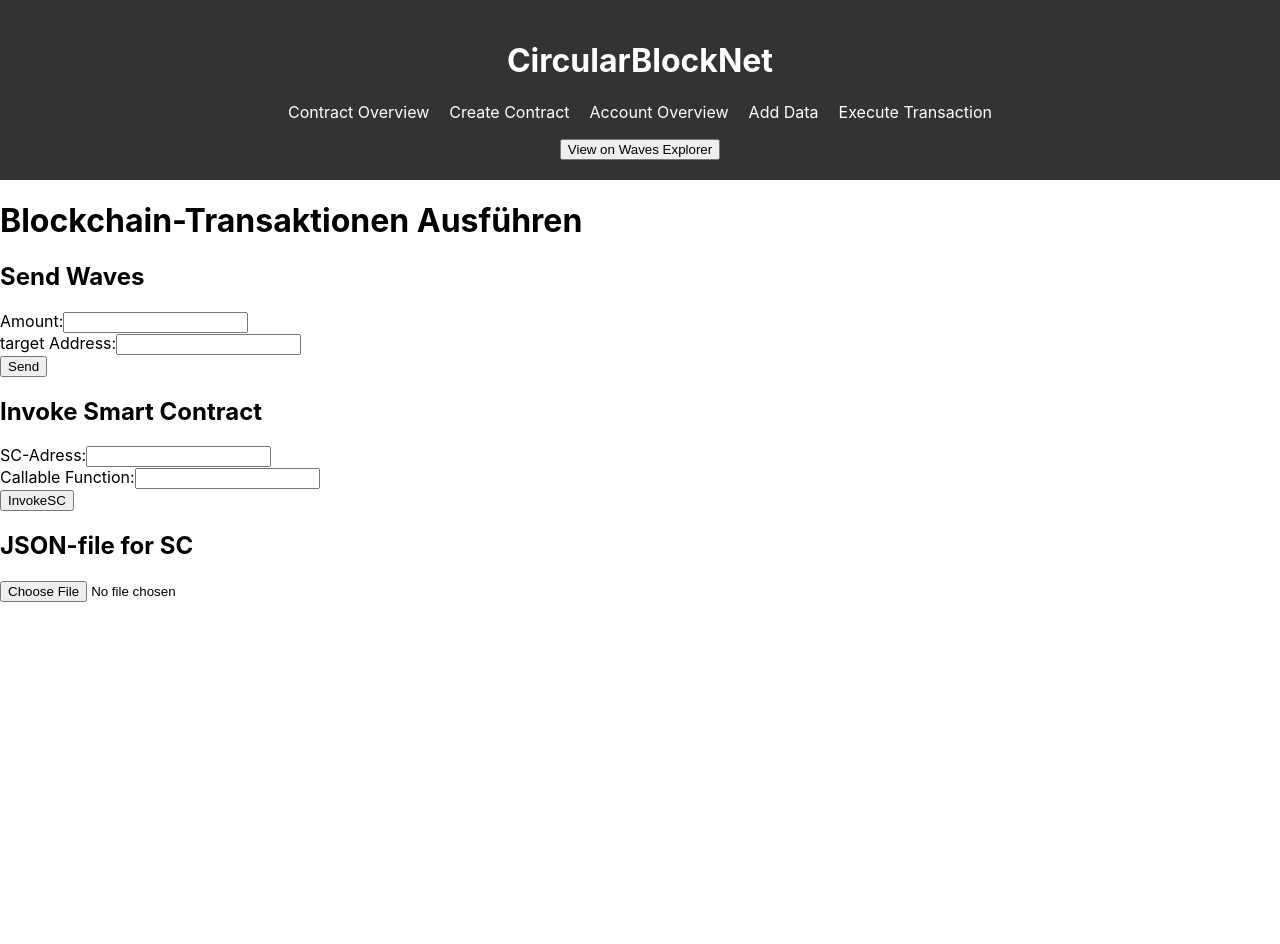
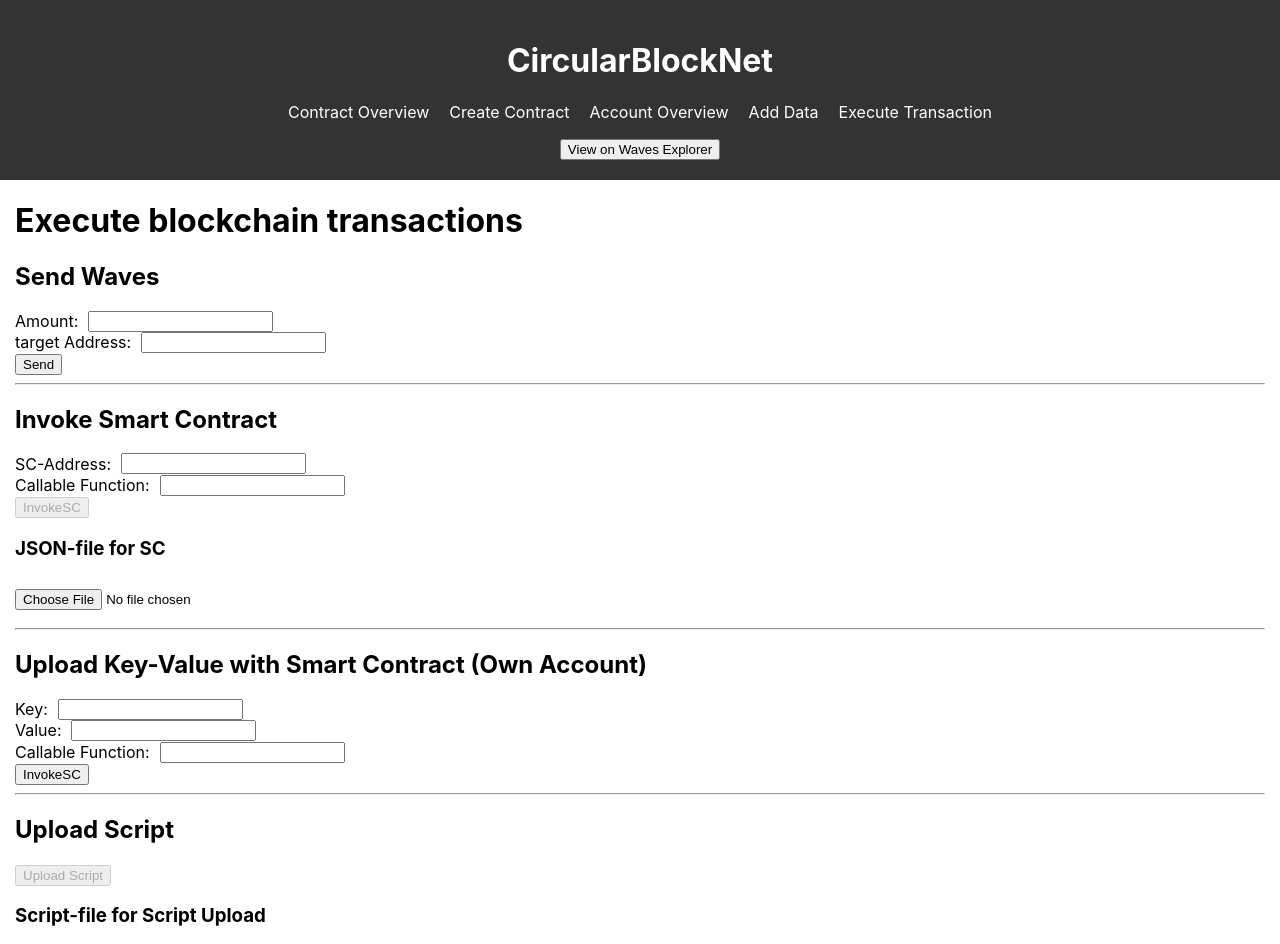
Before and after one commit to LambertoS/masterreact, a React (Create React App) app: page /execute-transaction in a window 1280 px wide. Shown: the top 944 px of the page. Before the commit the page ends 800 px from the top, so only its background shows below. Built offline with nearby package versions, Linux system fonts and the light colour scheme.

Commit message:
general: - Scripts for Admin and Customer components-overview: - Display of address beside the invoke function execute-transaction: - Automatic get the callable function for the logged in waves account - ComboBox.js for the callable functions - Upload Script - Key-value upload to own account

```diff
--- /dev/null
+++ b/src/components/Accordion/Accordion.js
@@ -0,0 +1,14 @@
+import {useState} from "react";
+
+export const Accordion = ({ title, children }) => {
+    const [isOpen, setIsOpen] = useState(false);
+
+    return (
+        <div>
+            <button onClick={() => setIsOpen(!isOpen)}>
+                {title}
+            </button>
+            {isOpen && <div>{children}</div>}
+        </div>
+    );
+};
--- /dev/null
+++ b/src/components/ComboBox/ComboBox.css
@@ -0,0 +1,16 @@
+.custom-combo-box ul {
+    background-color: white;
+    margin: 0; /* Removes default margin */
+    padding: 0; /* Removes default padding */
+    position: absolute;
+    list-style-type: none; /* Removes bullet points */
+}
+
+.custom-combo-box li {
+    padding: 5px 10px;
+    cursor: pointer;
+}
+
+.custom-combo-box li:hover {
+    background-color: #f0f0f0; /* Adds a hover effect */
+}
--- /dev/null
+++ b/src/components/ComboBox/ComboBox.js
@@ -0,0 +1,50 @@
+import React, {useEffect, useState} from 'react';
+import "./ComboBox.css"
+
+export const CustomComboBox = ({ options, inputChanged }) => {
+    const [inputValue, setInputValue] = useState('');
+    const [isDropdownVisible, setIsDropdownVisible] = useState(false);
+
+    useEffect(() => {
+        if (options.length > 0) {
+            handleSelect(options[0])
+        }
+    }, [options])
+
+    const handleInputChange = (event) => {
+        setInputValue(event.target.value);
+        inputChanged(event.target.value)
+        setIsDropdownVisible(true);
+    };
+
+    const handleSelect = (value) => {
+        setInputValue(value);
+        inputChanged(value)
+        setIsDropdownVisible(false);
+    };
+
+    return (
+        <div className="custom-combo-box">
+            <input
+                type="text"
+                value={inputValue}
+                onChange={handleInputChange}
+                onFocus={() => setIsDropdownVisible(true)}
+                onBlur={() => setTimeout(() => setIsDropdownVisible(false), 100)}
+            />
+            {isDropdownVisible && (
+                <ul style={{ position: 'absolute', listStyleType: 'none', padding: 0 }}>
+                    {options.map((option) => (
+                        <li
+                            key={option}
+                            onClick={() => handleSelect(option)}
+                            style={{ cursor: 'pointer' }}
+                        >
+                            {option}
+                        </li>
+                    ))}
+                </ul>
+            )}
+        </div>
+    );
+};
--- a/src/components/ExecuteTransaction/ExecuteTransaction.css
+++ b/src/components/ExecuteTransaction/ExecuteTransaction.css
@@ -0,0 +1,21 @@
+.execute-transaction {
+    margin-left: 15px;
+    margin-right: 15px;
+    margin-bottom: 25px;
+}
+
+.sub-container {
+    display: flex;
+    flex-direction: column;
+    gap: 10px;
+}
+
+.form-container {
+
+}
+
+.form-field {
+    display: flex; /* This makes the label and CustomComboBox align horizontally */
+    align-items: center; /* This vertically centers the label and CustomComboBox */
+    gap: 10px;
+}
--- a/src/components/ExecuteTransaction/ExecuteTransaction.js
+++ b/src/components/ExecuteTransaction/ExecuteTransaction.js
@@ -1,14 +1,26 @@
 import React, {useEffect, useState} from 'react';
 import './ExecuteTransaction.css';
 import {useWavesTransactions} from '../Blockchain/WavesTransactionContext';
+import {Accordion} from "../Accordion/Accordion";
+import {CustomComboBox} from "../ComboBox/ComboBox";
 
 const ExecuteTransaction = () => {
+    // Send Waves
     const [wavesAmount, setWavesAmount] = useState('');
     const [targetAddress, setTargetAddress] = useState('');
+    // Invoke Smart Contract
     const [scAddress, setScAddress] = useState(''); // Adresse des Smart Contracts
     const [functionName, setFunctionName] = useState(''); // Name der Smart-Contract-Funktion
     const [jsonData, setJsonData] = useState({});
-    const {sendToken, invokeScript} = useWavesTransactions();
+    // Upload Script
+    const [scriptData, setScriptData] = useState("")
+    // Upload Key-Value with Smart Contract
+    const [keyValuePairKey, setKeyValuePairKey] = useState("")
+    const [keyValuePairValue, setKeyValuePairValue] = useState("")
+    const [keyValuePairFunctionName, setKeyValuePairFunctionName] = useState('');
+    // General
+    const [callableAccountFunctions, setCallableAccountFunctions] = useState([])
+    const {sendToken, invokeScript, setScript} = useWavesTransactions();
 
     useEffect(() => {
         const fetchAccountData = async () => {
@@ -29,12 +41,21 @@
                 const account = publicState["account"]
 
                 setScAddress(account.address)
+
+                setAccountCallableFunctions(account.address)
             } catch (e) {
 
             }
         }
         fetchAccountData()
     }, [])
+
+    const setAccountCallableFunctions = async (address) => {
+        const responseData = await fetch(`https://nodes-testnet.wavesnodes.com/addresses/scriptInfo/${address}/meta`);
+        const data = await responseData.json()
+        const functionNames = Object.keys(data.meta.callableFuncTypes);
+        setCallableAccountFunctions(functionNames)
+    }
 
     // Funktion für das Senden von Waves
     const handleWavesSubmit = async (event) => {
@@ -52,6 +73,7 @@
 
     const handleSCSubmit = async (event) => {
         event.preventDefault();
+        console.log(functionName)
         try {
             const result = processJsonData(jsonData)
 
@@ -132,9 +154,63 @@
         return null;
     };
 
+    const handleScriptFile = (event) => {
+        const fileReader = new FileReader();
+        fileReader.readAsText(event.target.files[0], "UTF-8");
+        fileReader.onload = e => {
+            try {
+                const contentAsString = e.target.result;
+                console.log(contentAsString);
+                setScriptData(contentAsString);
+            } catch (error) {
+                console.error("Fehler beim Parsen der Script Datei", error);
+                setScriptData("");
+            }
+        };
+    }
+
+    const handleScriptUploadSubmit = async (event) => {
+        event.preventDefault();
+
+        try {
+            // Convert String to Base64
+            const requestOptions = {
+                method: 'POST',
+                headers: {'Content-Type': 'application/json'},
+                body: scriptData
+            };
+            const responseUtilsScriptCompile = await fetch(`https://nodes-testnet.wavesnodes.com/utils/script/compileCode`, requestOptions);
+            const scriptBase64 = (await responseUtilsScriptCompile.json()).script
+
+            await setScript({
+                script: scriptBase64
+            });
+
+            setScriptData("")
+        } catch (e) {
+
+        }
+    }
+
+    const handleKeyValuePairSubmit = async (event) => {
+        event.preventDefault()
+        try {
+            await invokeScript({
+                dApp: scAddress,
+                call: {
+                    function: keyValuePairFunctionName,
+                    args: [{type: "string", value: keyValuePairKey}, {type: "string", value: keyValuePairValue}],
+                },
+                payment: [],
+            });
+        } catch (e) {
+
+        }
+    }
+
     return (
         <div className="execute-transaction">
-            <h1>Blockchain-Transaktionen Ausführen</h1>
+            <h1>Execute blockchain transactions</h1>
 
             {/* Formular für das Senden von Waves */}
             <div className="form-container">
@@ -160,12 +236,14 @@
                 </form>
             </div>
 
+            <hr/>
+
             {/* Formular für den Smart-Contract-Aufruf */}
             <div className="form-container">
                 <h2>Invoke Smart Contract</h2>
                 <form onSubmit={handleSCSubmit}>
                     <div className="form-field">
-                        <label>SC-Adress:</label>
+                        <label>SC-Address:</label>
                         <input
                             type="text"
                             value={scAddress}
@@ -174,21 +252,73 @@
                     </div>
                     <div className="form-field">
                         <label>Callable Function:</label>
+                        <CustomComboBox inputChanged={setFunctionName} options={callableAccountFunctions} />
+                    </div>
+                    <button type="submit" disabled={Object.keys(jsonData).length === 0}>InvokeSC</button>
+                </form>
+
+                {/* Bereich für das Hochladen und Anzeigen der JSON-Daten */}
+                <div className="sub-container">
+                    <h3>JSON-file for SC</h3>
+                    <input type="file" onChange={handleJsonUpload}/>
+                    <div>{Object.keys(jsonData).length > 0 && (
+                        <Accordion title="Show/Hide Json Data">
+                            {generateFormFields(jsonData)}
+                        </Accordion>
+                        )}
+                    </div>
+                </div>
+            </div>
+
+            <hr/>
+
+            <div className="form-container">
+                <h2>Upload Key-Value with Smart Contract (Own Account)</h2>
+
+                <form onSubmit={handleKeyValuePairSubmit}>
+                    <div className="form-field">
+                        <label>Key:</label>
                         <input
                             type="text"
-                            value={functionName}
-                            onChange={(e) => setFunctionName(e.target.value)}
+                            value={keyValuePairKey}
+                            onChange={(e) => setKeyValuePairKey(e.target.value)}
                         />
+                    </div>
+                    <div className="form-field">
+                        <label>Value:</label>
+                        <input
+                            type="text"
+                            value={keyValuePairValue}
+                            onChange={(e) => setKeyValuePairValue(e.target.value)}
+                        />
+                    </div>
+                    <div className="form-field">
+                        <label>Callable Function:</label>
+                        <CustomComboBox options={callableAccountFunctions} inputChanged={setKeyValuePairFunctionName} />
                     </div>
                     <button type="submit">InvokeSC</button>
                 </form>
             </div>
 
-            {/* Bereich für das Hochladen und Anzeigen der JSON-Daten */}
+            <hr/>
+
             <div className="form-container">
-                <h2>JSON-file for SC</h2>
-                <input type="file" onChange={handleJsonUpload}/>
-                <div>{jsonData && generateFormFields(jsonData)}</div>
+                <h2>Upload Script</h2>
+                <form onSubmit={handleScriptUploadSubmit}>
+                    <button type="submit" disabled={scriptData.length === 0}>Upload Script</button>
+                </form>
+
+                <div className="form-container">
+                    <h3>Script-file for Script Upload</h3>
+                    <div className="sub-container">
+                        <input type="file" accept=".ride,.txt" onChange={handleScriptFile}/>
+                        {scriptData && (
+                            <Accordion title="Show/Hide Script">
+                                <pre>{scriptData}</pre>
+                            </Accordion>
+                        )}
+                    </div>
+                </div>
             </div>
         </div>
     );
```
Also changed, not shown: src/components/ComponentsOverview/ComponentsOverview.js (+30 -4 lines), 2 other files (tests, documents, lock files or other folders).
